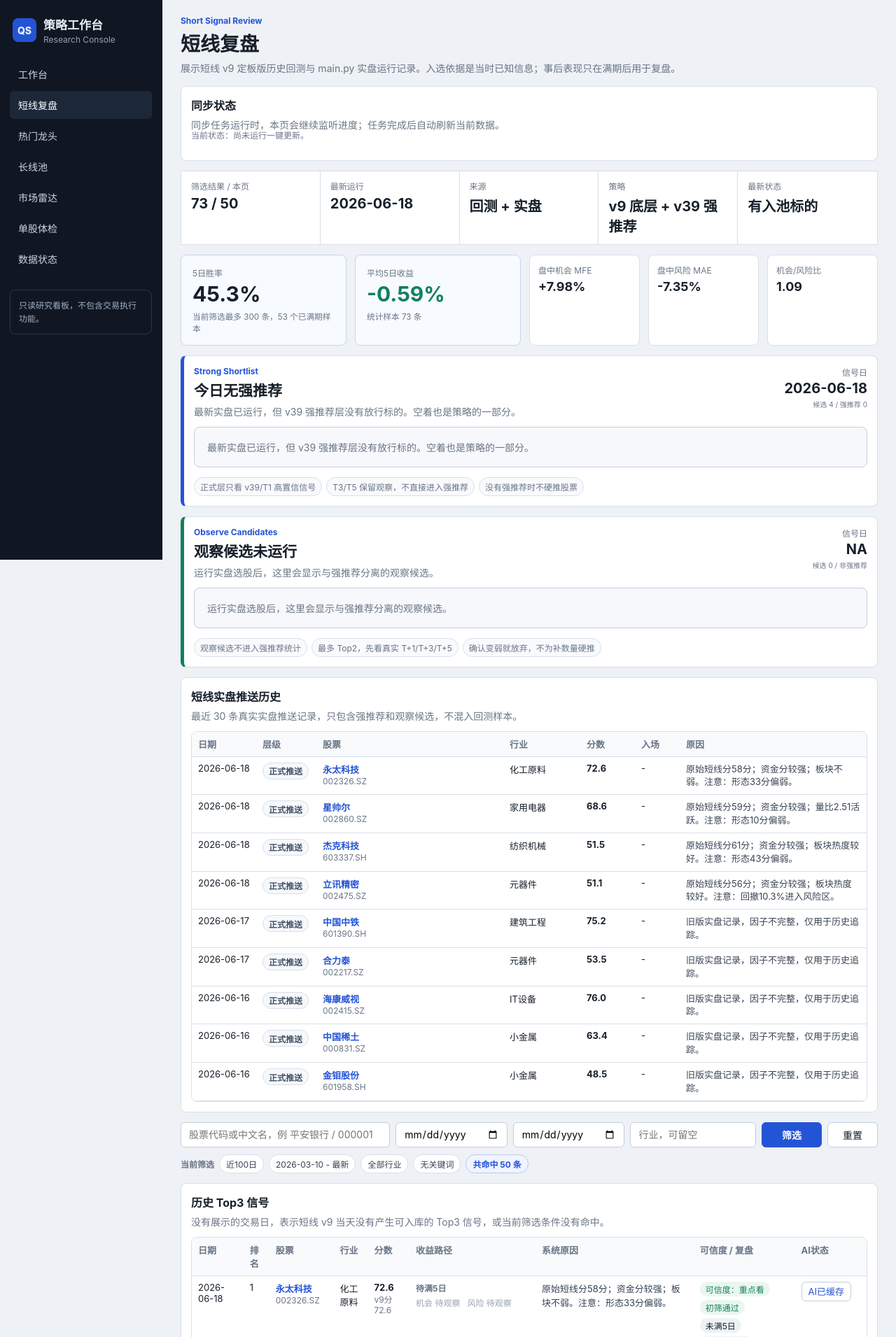
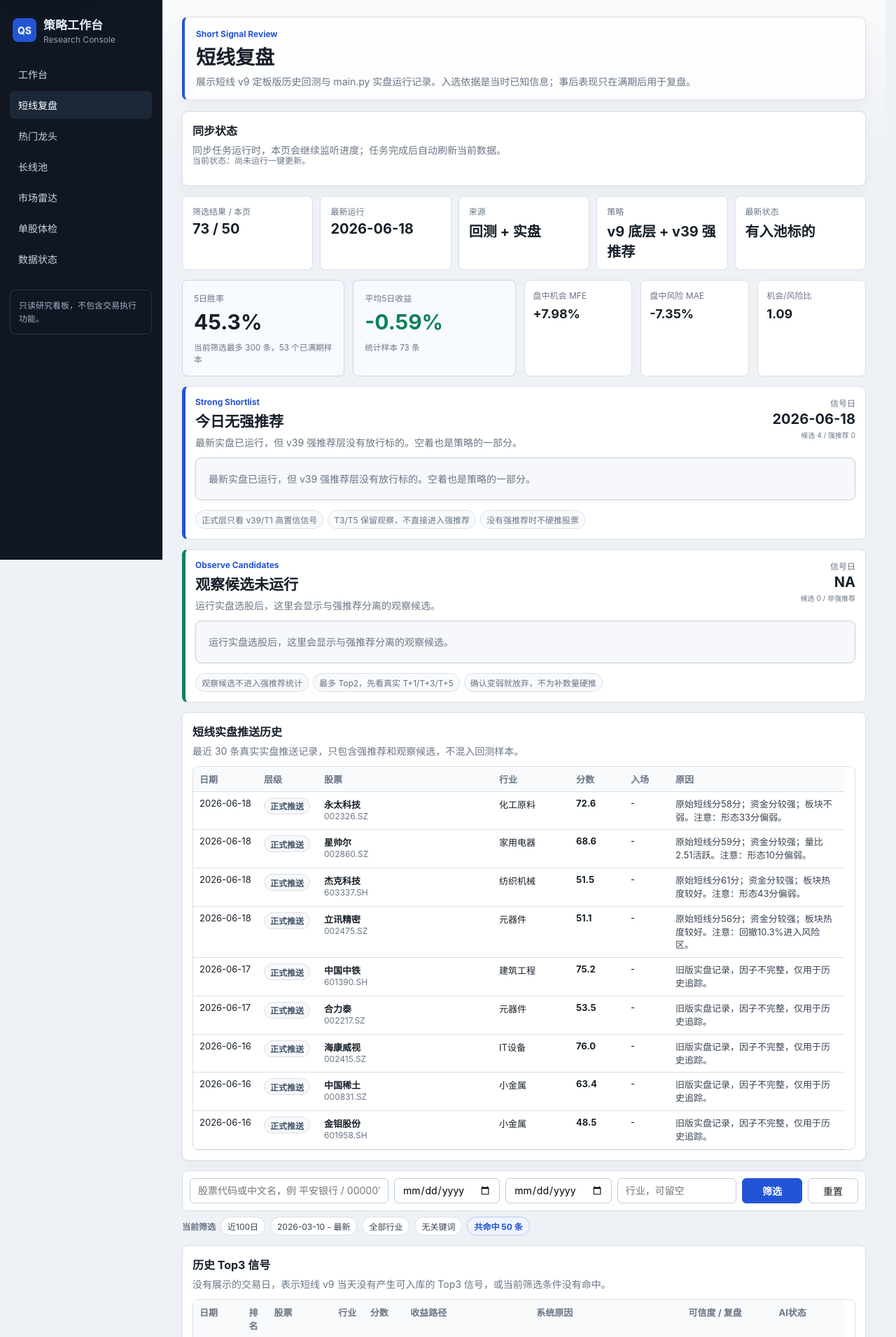
Before and after one commit to xinyipie/Lemon-Quantitative-Stock-Selection, a FastAPI app: page /signals in a window 1280 px wide. Shown: the top 1911 px of the page at 70% size. Run offline with FastAPI, Linux system fonts and the light colour scheme; data comes from the database, SQL or seed files in the repository.

Commit message:
Polish global dashboard usability

```diff
--- a/web_app/static/app.css
+++ b/web_app/static/app.css
@@ -14,15 +14,40 @@
 
 * { box-sizing: border-box; }
 
+html {
+  scroll-behavior: smooth;
+  scrollbar-gutter: stable;
+}
+
 body {
   margin: 0;
   min-height: 100vh;
   display: grid;
   grid-template-columns: 232px 1fr;
-  background: var(--bg);
+  background:
+    linear-gradient(180deg, rgba(255,255,255,.65), rgba(255,255,255,0) 220px),
+    var(--bg);
   color: var(--ink);
   font-family: -apple-system, BlinkMacSystemFont, "Segoe UI", "Microsoft YaHei", sans-serif;
   font-size: 14px;
+}
+
+.skip-link {
+  position: fixed;
+  left: 12px;
+  top: 12px;
+  z-index: 100;
+  transform: translateY(-160%);
+  padding: 8px 10px;
+  border-radius: 6px;
+  background: #fff;
+  color: var(--blue);
+  box-shadow: 0 10px 24px rgba(15, 23, 42, .18);
+  font-weight: 750;
+}
+
+.skip-link:focus {
+  transform: translateY(0);
 }
 
 .sidebar-top {
@@ -86,10 +111,10 @@ nav a.active, nav a:hover {
 }
 
 .content {
-  padding: 22px 26px 46px;
+  padding: 24px 28px 48px;
   min-width: 0;
   width: 100%;
-  max-width: 1800px;
+  max-width: 1920px;
 }
 
 .content.market-radar-content {
@@ -161,6 +186,22 @@ summary:focus-visible {
 }
 .terminal-header.compact { margin-bottom: 16px; }
 
+.terminal-header,
+.page-header {
+  padding: 16px;
+  border: 1px solid var(--line);
+  border-left: 4px solid var(--blue);
+  border-radius: 8px;
+  background: rgba(255, 255, 255, .86);
+  box-shadow: 0 10px 24px rgba(15, 23, 42, .04);
+}
+
+.terminal-header p,
+.page-header p,
+.panel-head p {
+  max-width: 980px;
+}
+
 .eyebrow {
   color: var(--blue);
   font-size: 12px;
@@ -300,8 +348,9 @@ button {
 .status-strip {
   display: grid;
   grid-template-columns: repeat(auto-fit, minmax(150px, 1fr));
-  border: 1px solid var(--line);
-  background: var(--surface);
+  gap: 10px;
+  border: 0;
+  background: transparent;
   margin-bottom: 14px;
 }
 
@@ -311,10 +360,22 @@ button {
   border: 1px solid var(--line);
   border-radius: 8px;
   background: var(--surface);
+  box-shadow: inset 0 -1px 0 rgba(15, 23, 42, .03);
+  scrollbar-gutter: stable;
 }
 
 .table-shell > table { min-width: 760px; }
 .table-shell th { position: sticky; top: 0; z-index: 2; }
+
+.table-shell::before {
+  content: "表格可横向滚动";
+  display: none;
+  padding: 7px 10px;
+  color: var(--muted);
+  font-size: 12px;
+  border-bottom: 1px solid var(--line);
+  background: #fbfdff;
+}
 
 .stock-trend-chart svg {
   display: block;
@@ -404,11 +466,18 @@ button {
   font-weight: 700;
 }
 
+.page-section-nav a:hover {
+  background: #e9f0ff;
+  text-decoration: none;
+}
+
 .status-cell {
   padding: 12px 14px;
-  border-right: 1px solid var(--line);
-}
-.status-cell:last-child { border-right: 0; }
+  border: 1px solid var(--line);
+  border-radius: 8px;
+  background: var(--surface);
+  min-width: 0;
+}
 .status-cell span, .metric span {
   display: block;
   color: var(--muted);
@@ -417,6 +486,7 @@ button {
 }
 .status-cell strong {
   font-size: 20px;
+  overflow-wrap: anywhere;
 }
 
 .notice-band {
@@ -612,6 +682,7 @@ button:disabled {
   padding: 14px;
   min-width: 0;
   overflow-x: auto;
+  box-shadow: 0 8px 20px rgba(15, 23, 42, .035);
 }
 
 .panel-head {
@@ -652,6 +723,14 @@ th {
   font-weight: 700;
 }
 
+tbody tr:hover {
+  background: #fbfdff;
+}
+
+td a strong {
+  color: var(--ink);
+}
+
 .reason {
   max-width: 360px;
   color: #384455;
@@ -735,6 +814,10 @@ th {
   gap: 8px;
   align-items: center;
   margin-bottom: 14px;
+  padding: 10px;
+  border: 1px solid var(--line);
+  border-radius: 8px;
+  background: rgba(255, 255, 255, .9);
 }
 
 .filter-bar.compact-filter {
@@ -746,6 +829,19 @@ th {
   margin: -4px 0 14px;
   color: var(--muted);
   font-size: 12px;
+}
+
+.filter-tags {
+  display: flex;
+  flex-wrap: wrap;
+  gap: 7px;
+  align-items: center;
+  margin-top: -6px;
+}
+
+.filter-label {
+  color: var(--muted);
+  font-weight: 750;
 }
 
 .filter-summary.warn {
@@ -2616,7 +2712,17 @@ th {
   grid-template-columns: minmax(220px, 1.2fr) minmax(220px, 1.2fr) repeat(3, minmax(140px, .8fr));
 }
 .metric { padding: 13px; }
-.metric strong { font-size: 21px; }
+.metric {
+  display: grid;
+  gap: 4px;
+  min-height: 82px;
+  align-content: start;
+}
+.metric strong {
+  font-size: 21px;
+  line-height: 1.15;
+  overflow-wrap: anywhere;
+}
 .primary-metric {
   padding: 16px;
   border-color: #c7d6ef;
@@ -2708,6 +2814,7 @@ dd { margin: 0; }
   border: 1px dashed var(--line-strong);
   border-radius: 8px;
   padding: 18px;
+  line-height: 1.65;
 }
 .empty-state.soft {
   border-style: solid;
@@ -2727,6 +2834,8 @@ code {
   border-radius: 999px;
   background: #eef2f7;
   font-size: 12px;
+  line-height: 1.45;
+  vertical-align: middle;
 }
 .tag.ok { color: var(--green); background: #eaf7ee; }
 .tag.bad { color: var(--red); background: #fff0ef; }
--- a/web_app/templates/base.html
+++ b/web_app/templates/base.html
@@ -4,9 +4,10 @@
   <meta charset="utf-8">
   <meta name="viewport" content="width=device-width, initial-scale=1">
   <title>{% block title %}策略工作台{% endblock %}</title>
-  <link rel="stylesheet" href="{{ url_for('static', path='app.css') }}?v=20260714-news-reader-split-v2">
+  <link rel="stylesheet" href="{{ url_for('static', path='app.css') }}?v=20260714-global-ux-pass">
 </head>
-<body>
+<body class="page-{{ active_nav or 'default' }}">
+  <a class="skip-link" href="#main-content">跳到主要内容</a>
   <aside class="sidebar">
     <div class="sidebar-top">
       <div class="brand">
@@ -29,13 +30,15 @@
     </nav>
     <div class="sidebar-note">只读研究看板，不包含交易执行功能。</div>
   </aside>
-  <main class="content {{ 'market-radar-content' if active_nav == 'sectors' else '' }}">
+  <main id="main-content" class="content {{ 'market-radar-content' if active_nav == 'sectors' else '' }}">
     {% block content %}{% endblock %}
   </main>
   <script>
   (() => {
     const navToggle = document.querySelector(".mobile-nav-toggle");
     const primaryNavigation = document.querySelector("#primary-navigation");
+    const activeNavigationLink = primaryNavigation && primaryNavigation.querySelector("a.active");
+    if (activeNavigationLink) activeNavigationLink.setAttribute("aria-current", "page");
     if (navToggle && primaryNavigation) {
       navToggle.addEventListener("click", () => {
         const expanded = navToggle.getAttribute("aria-expanded") === "true";
```
Also changed, not shown: other parts of web_app/static/app.css (+37 -0 lines).
